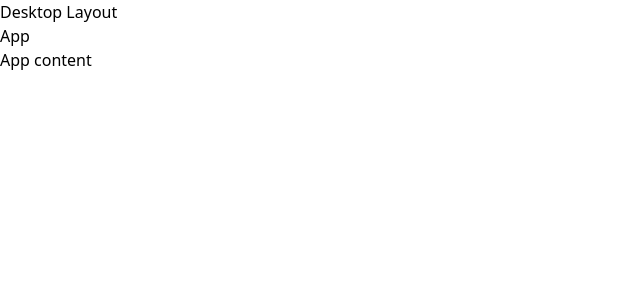
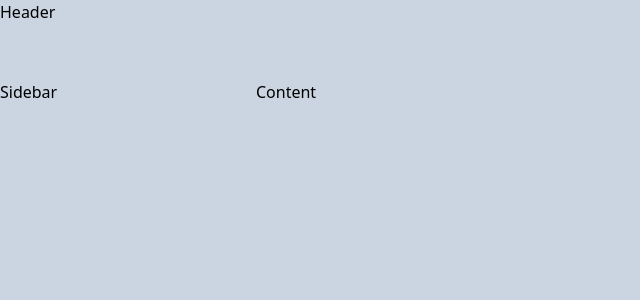
Before and after one commit to Junale/StructSphere, a React (Vite) app: page / in a window 1280 px wide. Shown: the top 300 px of the page, without its empty margins (0-640 px from the left). Built offline with nearby package versions, Linux system fonts and the light colour scheme.

Commit message:
add desktop layout

```diff
--- a/src/logic/type/layout.tsx
+++ b/src/logic/type/layout.tsx
@@ -1,3 +1,3 @@
 export type LayoutProps = {
-	children?: React.ReactNode;
+	children?: [React.ReactNode, React.ReactNode, React.ReactNode];
 };
--- a/src/ui/app.tsx
+++ b/src/ui/app.tsx
@@ -3,13 +3,17 @@ import { Suspense } from "react";
 import { ErrorBoundary } from "react-error-boundary";
 import ErrorFallback from "./fallback/error_falback";
 import LoadingFallback from "./fallback/loading_fallback";
+import { Header } from "./header";
+import { Sidebar } from "./sidebar";
+import { Content } from "./content";
 
 export const App = (): JSX.Element => (
 	<ErrorBoundary FallbackComponent={ErrorFallback}>
 		<Suspense fallback={<LoadingFallback />}>
 			<Layout>
-				<h1>App</h1>
-				<p>App content</p>
+				<Header />
+				<Sidebar />
+				<Content />
 			</Layout>
 		</Suspense>
 	</ErrorBoundary>
--- /dev/null
+++ b/src/ui/content/index.tsx
@@ -0,0 +1,8 @@
+
+
+
+export const Content = (): JSX.Element => (
+	<div className="flex size-full bg-slate-300">
+		Content
+	</div>
+);
--- /dev/null
+++ b/src/ui/header/index.tsx
@@ -0,0 +1,7 @@
+
+
+export const Header = (): JSX.Element => (
+	<div className="flex size-full bg-slate-300">
+		Header
+	</div>
+);
--- a/src/ui/layout/desktop.tsx
+++ b/src/ui/layout/desktop.tsx
@@ -1,9 +1,16 @@
 import { LayoutProps } from "@/logic/type/layout";
 
 const DesktopLayout = (props: LayoutProps): JSX.Element => (
-	<div>
-		<h1>Desktop Layout</h1>
-		{props.children}
+	<div className={"grid size-full grid-cols-5 grid-rows-10"}>
+		<div className={"col-span-5 row-span-1"}>
+			{props.children?.[0]}
+		</div>
+		<div className={"col-span-1 row-span-9"}>
+			{props.children?.[1]}
+		</div>
+		<div className={"col-span-4 row-span-9"}>
+			{props.children?.[2]}
+		</div>
 	</div>
 );
 
--- a/src/ui/layout/mobile.tsx
+++ b/src/ui/layout/mobile.tsx
@@ -2,7 +2,6 @@ import { LayoutProps } from "@/logic/type/layout";
 
 const MobileLayout = (props: LayoutProps): JSX.Element => (
 	<div>
-		<h1>Mobile Layout</h1>
 		{props.children}
 	</div>
 );
--- a/src/ui/layout/tablet.tsx
+++ b/src/ui/layout/tablet.tsx
@@ -2,7 +2,6 @@ import { LayoutProps } from "@/logic/type/layout";
 
 const TabletLayout = (props: LayoutProps): JSX.Element => (
 	<div>
-		<h1>Tablet Layout</h1>
 		{props.children}
 	</div>
 );
--- /dev/null
+++ b/src/ui/sidebar/index.tsx
@@ -0,0 +1,7 @@
+
+
+export const Sidebar = (): JSX.Element => (
+	<div className="flex size-full bg-slate-300">
+		Sidebar
+	</div>
+);
```
